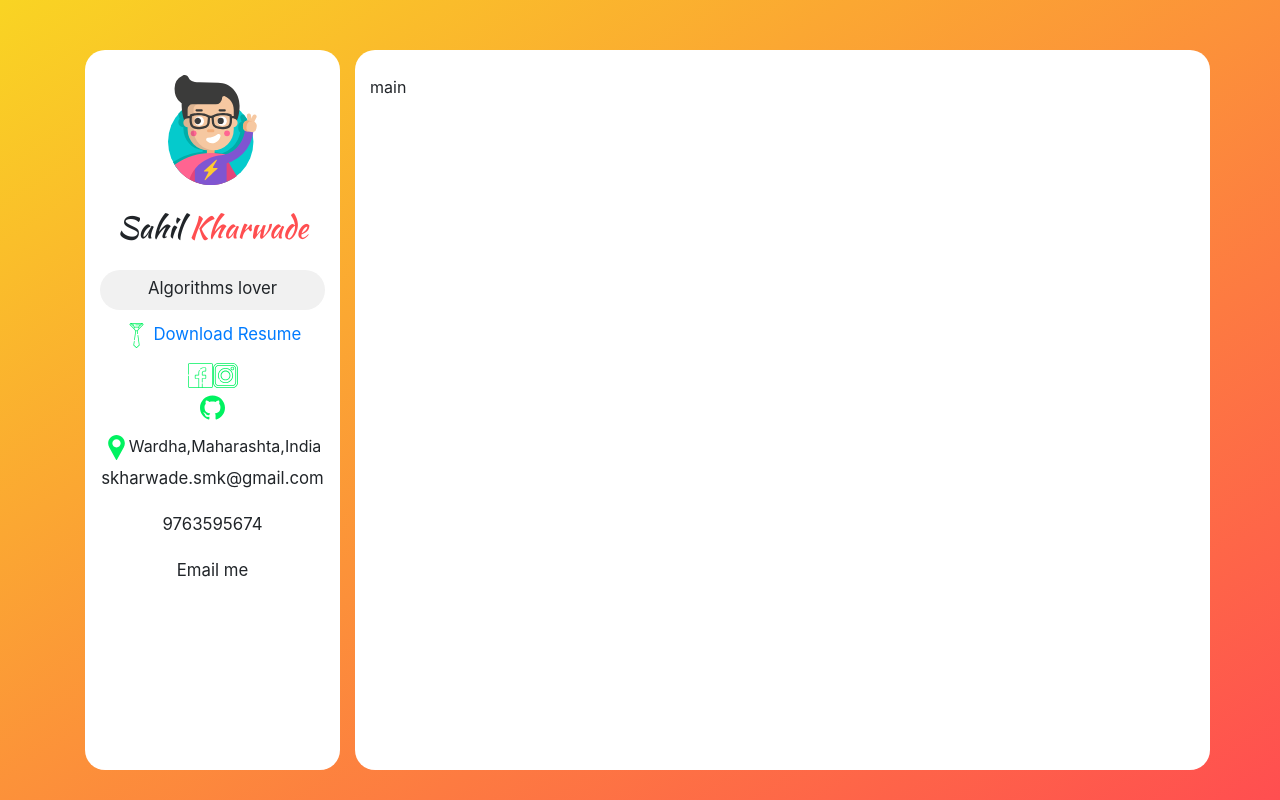
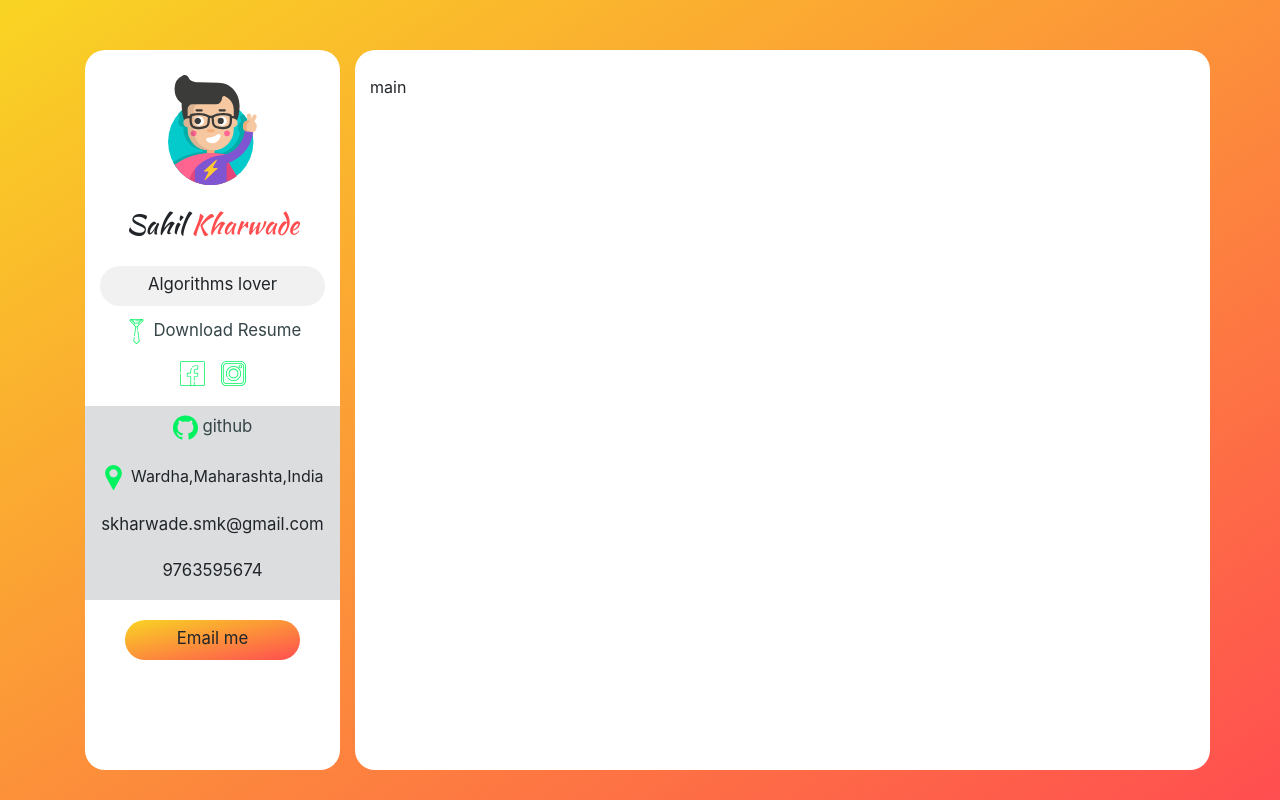
Before and after one commit to Sahilkharwade/portfolio-react, a React (Create React App) app: page / in a window 1280 px wide. Built offline with nearby package versions, Linux system fonts and the light colour scheme.

Commit message:
Sidebar container done

```diff
--- a/src/components/Sidebar.js
+++ b/src/components/Sidebar.js
@@ -8,6 +8,10 @@ import mightycoder from '../assets/mighty-coder.svg';
 import resume from '../assets/resume.pdf';
 
 function Sidebar() {
+  const handleEmailme = () => {
+    window.open('mailto:skharwade.smk@gmail.com');
+  };
+
   return (
     <div className='sidebar'>
       <img src={mightycoder} alt='' className='sidebar__avatar' />
@@ -15,34 +19,40 @@ function Sidebar() {
         Sahil <span>Kharwade</span>
       </div>
       <div className='sidebar__item sidebar__title'>Algorithms lover</div>
-      <a href='#'>
-        <div className='sidebar__item'>
+      <a href={resume} download='resume.pdf'>
+        <div className='sidebar__item sidebar__resume'>
           <img src={tie} alt='' className='sidebar__icon' /> Download Resume
         </div>
       </a>
-      <div className='sidebar__social-icons'>
+      <div className='sidebar__social-icons my-2'>
         <a href=''>
-          <img src={facebook} alt='facebook' className='sidebar__icon' />
+          <img src={facebook} alt='facebook' className='sidebar__icon mr-3' />
         </a>
         <a href=''>
           <img src={instagram} alt='instagram' className='sidebar__icon' />
         </a>
       </div>
 
-      <div className='contact'>
-        <div className='sidebar__item'>
+      <div className='sidebar__contact'>
+        <div className='sidebar__item sidebar__github '>
           <a href=''>
-            <img src={github} alt='github' className='sidebar__icon' />
+            <img
+              src={github}
+              alt='github'
+              className='sidebar__icon sidebar__github'
+            /> github
           </a>
         </div>
-        <div className='sidebar__location'>
-          <img src={pin} alt='location' className='sidebar__icon' />
-          Wardha,Maharashta,India
+        <div className='sidebar__location mt-3'>
+          <img src={pin} alt='location' className='sidebar__icon' />  Wardha,Maharashta,India
+
         </div>
-        <div className='sidebar__item'>skharwade.smk@gmail.com</div>
+        <div className='sidebar__item mt-3'>skharwade.smk@gmail.com</div>
         <div className='sidebar__item'>9763595674</div>
       </div>
-      <div className='sidebar__item sidebar__email'>Email me</div>
+      <div className='sidebar__item sidebar__email' onClick={handleEmailme}>
+        Email me
+      </div>
     </div>
   );
 }
--- a/src/index.css
+++ b/src/index.css
@@ -3,6 +3,16 @@
 body {
   background-image: linear-gradient(to right bottom, #f9d423, #ff4e50);
   background-attachment: fixed;
+}
+
+a {
+  text-decoration: none;
+  color: #354548;
+}
+
+a:hover {
+  text-decoration: none;
+  color: #ff4e50;
 }
 .container {
   padding-top: 50px;
@@ -46,21 +56,59 @@ body {
 }
 .sidebar__name {
   font-family: Kaushan Script;
-  margin :20px 0;
-  font-size: 30px;
+  margin: 20px 0;
+  font-size: 1.7rem;
 }
-.sidebar__name>span{
-  color:#ff4e50;
+.sidebar__name > span {
+  color: #ff4e50;
 }
 
-.sidebar__item{
-  margin-bottom:6px;
-  padding-top:6px;
+.sidebar__item {
+  margin-bottom: 6px;
+  padding-top: 6px;
   height: 40px;
   font-size: 1.05rem;
+  border-radius: 30px;
 }
 
-.sidebar__title{
+.sidebar__title {
   background-color: #f1f1f1;
-  border-radius: 30px;;
+  border-radius: 30px;
 }
+
+.sidebar__social-icons {
+  background-color: #ffffff;
+}
+.sidebar__contact {
+  background-color: #dbdddf;
+  padding: 2px 0;
+  /* margin-top: 5px; */
+  margin: 20px -15px;
+}
+
+.sidebar__email {
+  background-image: linear-gradient(to right bottom, #f9d423, #ff4e50);
+  border-radius: 30px;
+  margin: 15px 25px 0px;
+  cursor: pointer;
+  transition: all 3s linear;
+}
+/* .sidebar__github {
+  justify-content: center;
+  background-color: yellow;
+} */
+.sidebar__email:hover {
+  transform: scale(1.1);
+}
+.sidebar__github:hover,
+.sidebar__resume:hover {
+  /* margin: 0 px; */
+  background-color: #f1f1f2;
+  color: #000;
+}
+
+@media (max-width: 991px) {
+  .app_main-content {
+    margin: 30px 0;
+  }
+}
```
Also changed, not shown: 1 other file (tests, documents, lock files or other folders).
